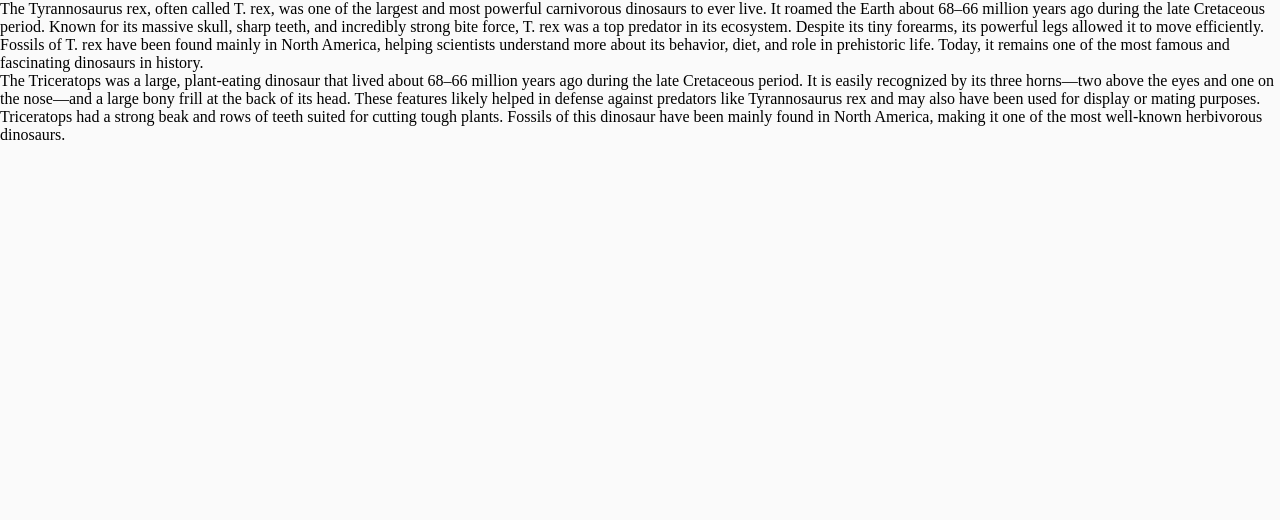
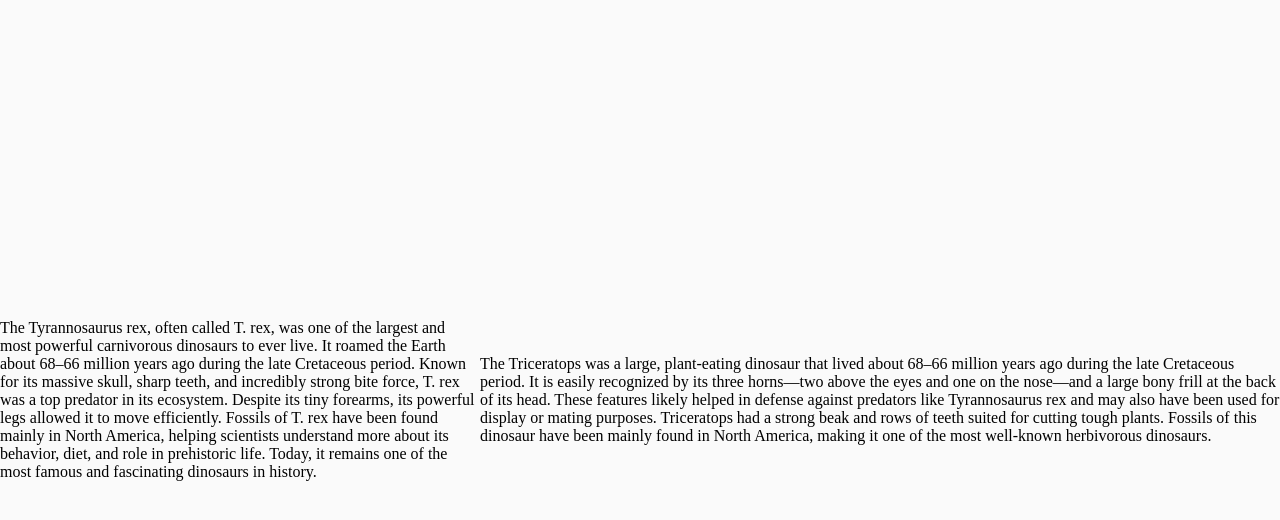
Before and after one commit to Saur0w/CustomCursor, a Next.js app: page / in a window 1280 px wide. Shown: the top 520 px of the page. Built offline with nearby package versions, Linux system fonts and the light colour scheme.

Commit message:
"Mouse Pos"

```diff
--- a/src/components/Landing/index.tsx
+++ b/src/components/Landing/index.tsx
@@ -8,7 +8,7 @@ import { useRef } from "react";
 gsap.registerPlugin(useGSAP);
 
 export default function Landing() {
-    const landingRef = useRef(null);
+    const landingRef = useRef<HTMLDivElement>(null);
     return (
         <section className={styles.landing} ref={landingRef}>
             <div className={styles.mask}>
--- a/src/components/Landing/style.module.scss
+++ b/src/components/Landing/style.module.scss
@@ -1,4 +1,19 @@
 .landing {
   height: 100dvh;
   width: 100vw;
+  display: flex;
+  justify-content: center;
+  align-items: center;
+
+  .body, .mask {
+    height: 100vh;
+    width: 100%;
+    display: flex;
+    align-items: center;
+    justify-content: center;
+  }
+
+  .mask, .para {
+    max-width: 800px;
+  }
 }
```
Also changed, not shown: src/utils/useMousePosition.ts (added, +26 -0 lines).
